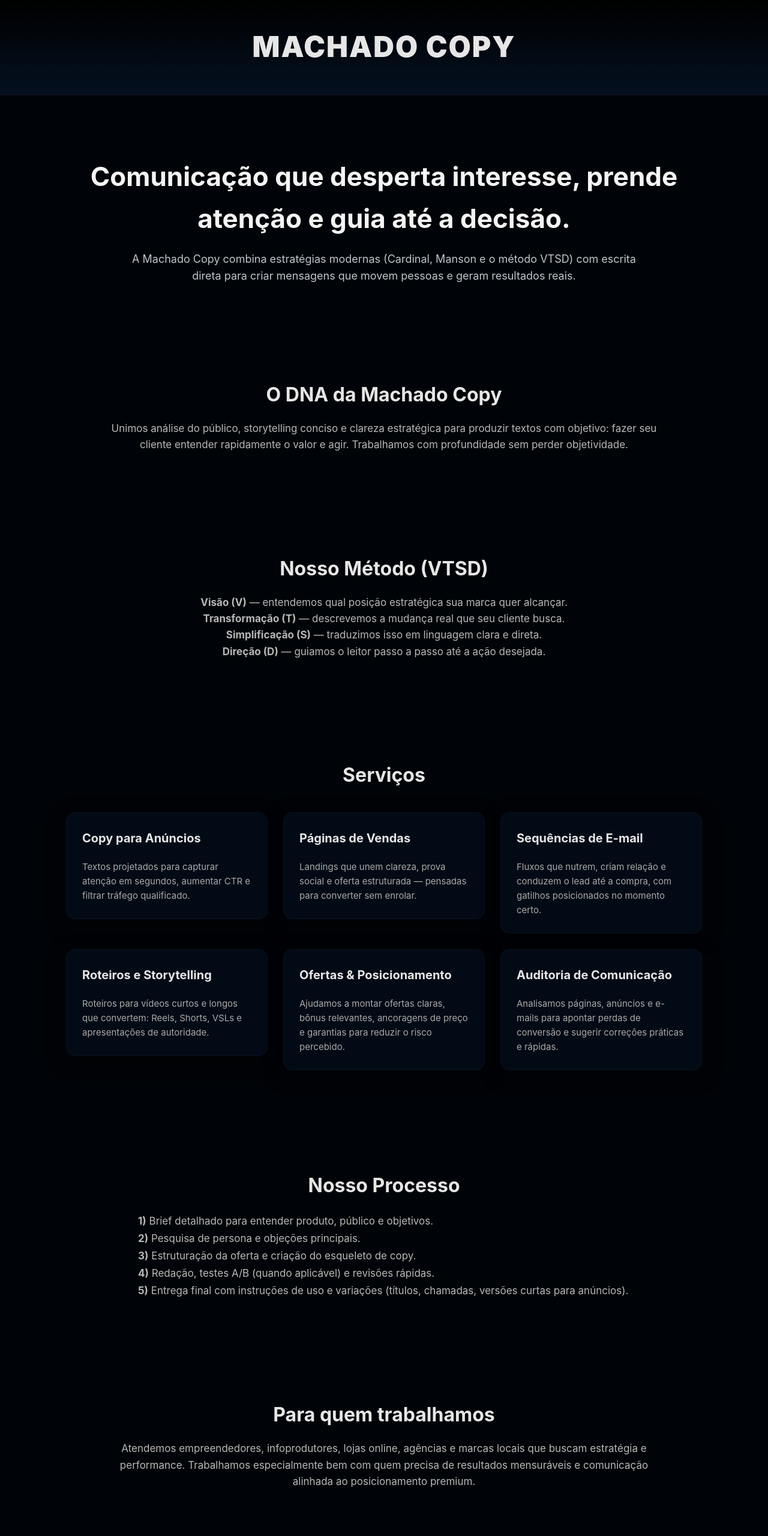
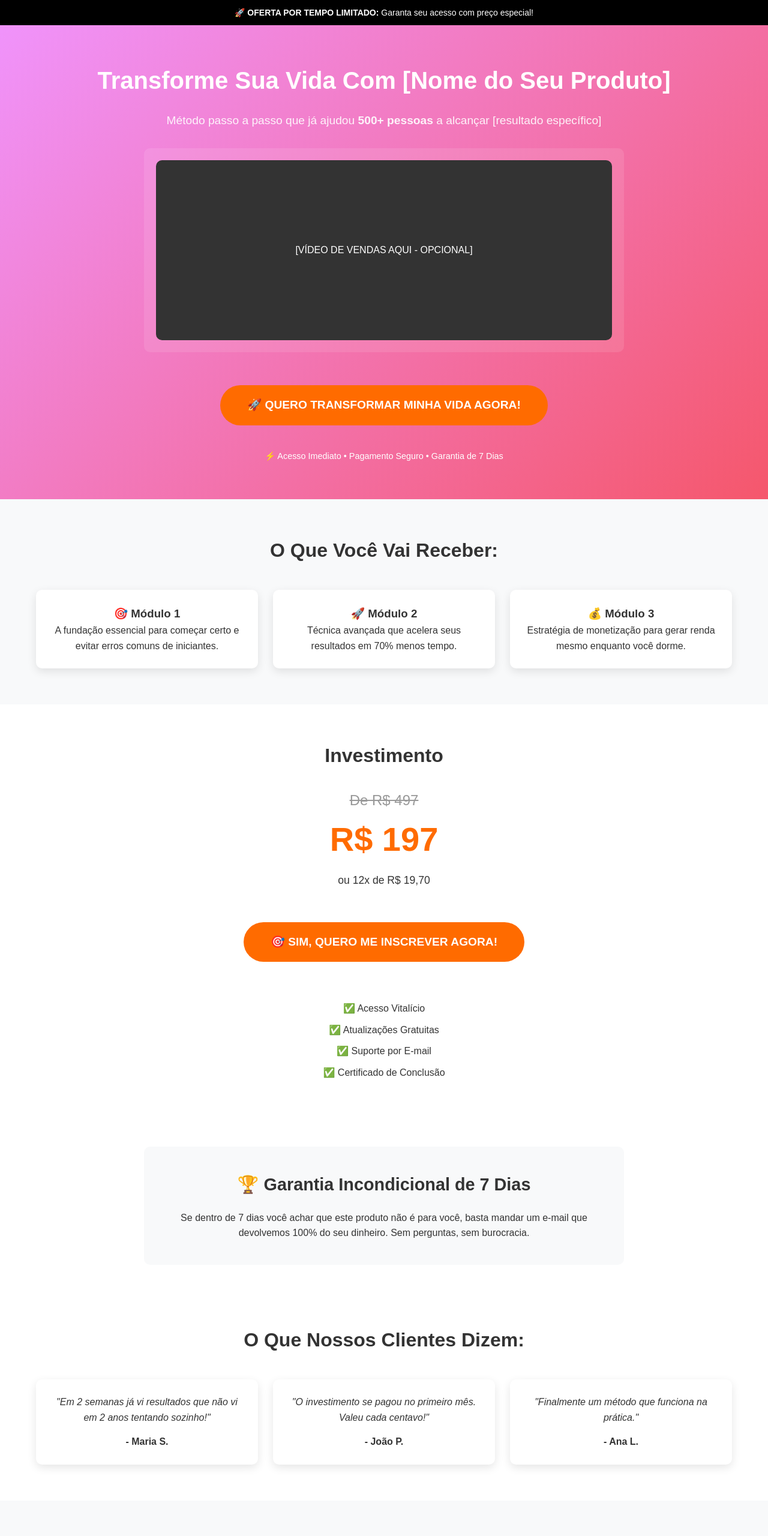
Before and after one commit to Woner00/Machado-copy, a plain HTML site: page index.html in a window 1280 px wide. Shown: the top 2560 px of the page at 60% size. Drawn offline with Linux system fonts and the light colour scheme.

Commit message:
Update index.html

```diff
--- a/index.html
+++ b/index.html
@@ -1,211 +1,325 @@
 <!DOCTYPE html>
-<html lang="pt-BR">
+<html lang="pt-br">
 <head>
-  <meta charset="UTF-8" />
-  <meta name="viewport" content="width=device-width, initial-scale=1.0"/>
-  <title>Machado Copy — Comunicação Que Move</title>
+    <meta charset="UTF-8">
+    <meta name="viewport" content="width=device-width, initial-scale=1.0">
+    <title>Meu Produto Kiwify - Landing Page Gratuita</title>
     <style>
-    :root{
-      --bg:#000307;
-      --panel:#020b15;
-      --muted:#b8b8b8;
-      --accent:#cc1111;
-      --card-border:#08111f;
+        * {
+            margin: 0;
+            padding: 0;
+            box-sizing: border-box;
         }
-    *{box-sizing:border-box}
-    body{
-      margin:0;
-      font-family:Inter, Arial, sans-serif;
-      background-color:var(--bg);
-      color:#fff;
-      line-height:1.6;
-      -webkit-font-smoothing:antialiased;
+
+        body {
+            font-family: Arial, sans-serif;
+            line-height: 1.6;
+            color: #333;
+            max-width: 100%;
+            overflow-x: hidden;
         }
-    header{
-      padding:40px 20px;
-      text-align:center;
-      border-bottom:2px solid #0a0f1a;
-      background:linear-gradient(180deg,#000,#041020);
+
+        .container {
+            max-width: 1200px;
+            margin: 0 auto;
+            padding: 0 20px;
         }
-    .logo{
-      font-size:48px;
-      font-weight:900;
-      color:#e6e6e6;
-      letter-spacing:2px;
+
+        /* HEADER */
+        .header-bar {
+            background: #000;
+            color: white;
+            text-align: center;
+            padding: 10px;
+            font-size: 14px;
         }
-    .hero{
-      padding:100px 20px 60px;
-      text-align:center;
-      max-width:1100px;
-      margin:0 auto;
+
+        /* HERO */
+        .hero {
+            padding: 60px 20px;
+            text-align: center;
+            background: linear-gradient(135deg, #f093fb 0%, #f5576c 100%);
+            color: white;
         }
-    .hero h1{
-      font-size:44px;
-      margin:0 auto 18px;
-      color:#f4f4f4;
-      max-width:980px;
+
+        .hero h1 {
+            font-size: 2.5rem;
+            margin-bottom: 20px;
         }
-    .hero p{
-      font-size:18px;
-      color:#bfc6cf;
-      max-width:880px;
-      margin:0 auto;
+
+        /* BOTÃO KIWIFY */
+        .kiwify-button {
+            display: inline-block;
+            background: #FF6B00; /* Laranja Kiwify */
+            color: white;
+            padding: 18px 45px;
+            font-size: 1.2rem;
+            font-weight: bold;
+            border-radius: 50px;
+            text-decoration: none;
+            margin: 25px 0;
+            transition: all 0.3s;
+            border: none;
+            cursor: pointer;
         }
-    .section{
-      padding:70px 20px;
-      text-align:center;
-      max-width:1100px;
-      margin:0 auto;
+
+        .kiwify-button:hover {
+            background: #e55a00;
+            transform: scale(1.05);
         }
-    .section h2{
-      font-size:32px;
-      margin-bottom:18px;
-      color:#e6e6e6;
+
+        /* BENEFÍCIOS */
+        .benefits {
+            padding: 60px 20px;
+            background: #f8f9fa;
         }
-    .section p{
-      max-width:950px;
-      margin:0 auto;
-      font-size:17px;
-      color:var(--muted);
+
+        .benefits-grid {
+            display: grid;
+            grid-template-columns: repeat(auto-fit, minmax(280px, 1fr));
+            gap: 25px;
+            margin-top: 40px;
         }
-    .services{
-      display:grid;
-      grid-template-columns:repeat(auto-fit,minmax(280px,1fr));
-      gap:26px;
-      margin-top:36px;
-      align-items:start;
+
+        .benefit-card {
+            background: white;
+            padding: 25px;
+            border-radius: 10px;
+            box-shadow: 0 5px 15px rgba(0,0,0,0.1);
+            text-align: center;
         }
-    .card{
-      background:var(--panel);
-      padding:26px;
-      border-radius:14px;
-      border:1px solid var(--card-border);
-      box-shadow:0 8px 30px rgba(0,0,0,0.55);
-      text-align:left;
+
+        /* OFERTA */
+        .offer {
+            padding: 60px 20px;
+            text-align: center;
+            background: white;
         }
-    .card h3{margin-top:0;color:#e6e6e6;font-size:20px}
-    .card p{color:#a9a9a9;font-size:15px;margin:0}
-    .process-list{max-width:820px;margin:20px auto 0;text-align:left;color:var(--muted);font-size:16px;line-height:1.7}
-    .cta{
-      background:linear-gradient(180deg,#000,#081524);
-      padding:90px 20px;
-      text-align:center;
-      margin-top:40px;
+
+        .price {
+            font-size: 3.5rem;
+            color: #FF6B00;
+            font-weight: bold;
         }
-    .cta h2{font-size:30px;margin-bottom:16px;color:#fff}
-    .cta p{font-size:16px;color:#c7c7c7;margin-bottom:18px}
-    .cta a{
-      background-color:var(--accent);
-      padding:14px 30px;
-      border-radius:12px;
-      color:#fff;
-      text-decoration:none;
-      font-weight:800;
-      display:inline-block;
+
+        .old-price {
+            text-decoration: line-through;
+            color: #999;
+            font-size: 1.5rem;
         }
-    .small{font-size:14px;color:#9aa3ad}
-    footer{
-      padding:30px;
-      text-align:center;
-      background:#000;
-      color:#777;
-      font-size:14px;
-      margin-top:40px;
+
+        /* GARANTIA */
+        .guarantee {
+            padding: 40px 20px;
+            text-align: center;
+            background: #f8f9fa;
+            border-radius: 10px;
+            margin: 40px auto;
+            max-width: 800px;
         }
-    @media (max-width:720px){
-      .hero h1{font-size:28px}
-      .hero p{font-size:16px}
-      .section{padding:40px 16px}
-      .cta{padding:48px 16px}
+
+        /* DEPOIMENTOS */
+        .testimonials {
+            padding: 60px 20px;
+            background: white;
+        }
+
+        /* FAQ */
+        .faq {
+            padding: 60px 20px;
+            background: #f8f9fa;
+        }
+
+        .faq-item {
+            background: white;
+            padding: 20px;
+            margin-bottom: 15px;
+            border-radius: 8px;
+            box-shadow: 0 2px 10px rgba(0,0,0,0.05);
+        }
+
+        /* FOOTER */
+        footer {
+            background: #1a1a1a;
+            color: white;
+            padding: 40px 20px;
+            text-align: center;
+        }
+
+        @media (max-width: 768px) {
+            .hero h1 {
+                font-size: 1.8rem;
+            }
+
+            .price {
+                font-size: 2.5rem;
+            }
+
+            .kiwify-button {
+                padding: 15px 30px;
+                font-size: 1.1rem;
+                width: 90%;
+                max-width: 300px;
+            }
         }
     </style>
 </head>
 <body>
+    <!-- BARRA SUPERIOR -->
+    <div class="header-bar">
+        🚀 <strong>OFERTA POR TEMPO LIMITADO:</strong> Garanta seu acesso com preço especial!
+    </div>
 
-<header>
-  <div class="logo">MACHADO COPY</div>
-</header>
+    <!-- HERO SECTION -->
+    <section class="hero">
+        <div class="container">
+            <h1>Transforme Sua Vida Com [Nome do Seu Produto]</h1>
+            <p style="font-size: 1.2rem; margin-bottom: 20px; opacity: 0.9;">
+                Método passo a passo que já ajudou <strong>500+ pessoas</strong> a alcançar [resultado específico]
+            </p>
 
-<section class="hero" aria-labelledby="hero-title">
-  <h1 id="hero-title">Comunicação que desperta interesse, prende atenção e guia até a decisão.</h1>
-  <p>A Machado Copy combina estratégias modernas (Cardinal, Manson e o método VTSD) com escrita direta para criar mensagens que movem pessoas e geram resultados reais.</p>
+            <!-- VÍDEO (OPCIONAL) -->
+            <div style="max-width: 800px; margin: 30px auto; background: rgba(255,255,255,0.1); padding: 20px; border-radius: 10px;">
+                <div style="background: #333; height: 300px; border-radius: 10px; display: flex; align-items: center; justify-content: center;">
+                    <p style="color: white;">[VÍDEO DE VENDAS AQUI - OPCIONAL]</p>
+                </div>
+            </div>
+
+            <!-- BOTÃO PRINCIPAL KIWIFY -->
+            <a href="https://SEUSITE.kiwify.com.br/SEUPRODUTO"
+               class="kiwify-button"
+               target="_blank">
+               🚀 QUERO TRANSFORMAR MINHA VIDA AGORA!
+            </a>
+
+            <p style="margin-top: 15px; font-size: 0.9rem;">
+                ⚡ Acesso Imediato • Pagamento Seguro • Garantia de 7 Dias
+            </p>
+        </div>
     </section>
 
-<section class="section" id="dna">
-  <h2>O DNA da Machado Copy</h2>
-  <p>Unimos análise do público, storytelling conciso e clareza estratégica para produzir textos com objetivo: fazer seu cliente entender rapidamente o valor e agir. Trabalhamos com profundidade sem perder objetividade.</p>
-</section>
+    <!-- BENEFÍCIOS -->
+    <section class="benefits">
+        <div class="container">
+            <h2 style="text-align: center; margin-bottom: 40px; font-size: 2rem;">O Que Você Vai Receber:</h2>
 
-<section class="section" id="method">
-  <h2>Nosso Método (VTSD)</h2>
-  <p><strong>Visão (V)</strong> — entendemos qual posição estratégica sua marca quer alcançar.<br>
-     <strong>Transformação (T)</strong> — descrevemos a mudança real que seu cliente busca.<br>
-     <strong>Simplificação (S)</strong> — traduzimos isso em linguagem clara e direta.<br>
-     <strong>Direção (D)</strong> — guiamos o leitor passo a passo até a ação desejada.</p>
-</section>
-
-<section class="section" id="services">
-  <h2>Serviços</h2>
-
-  <div class="services">
-    <div class="card">
-      <h3>Copy para Anúncios</h3>
-      <p>Textos projetados para capturar atenção em segundos, aumentar CTR e filtrar tráfego qualificado.</p>
+            <div class="benefits-grid">
+                <div class="benefit-card">
+                    <h3>🎯 Módulo 1</h3>
+                    <p>A fundação essencial para começar certo e evitar erros comuns de iniciantes.</p>
                 </div>
 
-    <div class="card">
-      <h3>Páginas de Vendas</h3>
-      <p>Landings que unem clareza, prova social e oferta estruturada — pensadas para converter sem enrolar.</p>
+                <div class="benefit-card">
+                    <h3>🚀 Módulo 2</h3>
+                    <p>Técnica avançada que acelera seus resultados em 70% menos tempo.</p>
                 </div>
 
-    <div class="card">
-      <h3>Sequências de E-mail</h3>
-      <p>Fluxos que nutrem, criam relação e conduzem o lead até a compra, com gatilhos posicionados no momento certo.</p>
+                <div class="benefit-card">
+                    <h3>💰 Módulo 3</h3>
+                    <p>Estratégia de monetização para gerar renda mesmo enquanto você dorme.</p>
                 </div>
-
-    <div class="card">
-      <h3>Roteiros e Storytelling</h3>
-      <p>Roteiros para vídeos curtos e longos que convertem: Reels, Shorts, VSLs e apresentações de autoridade.</p>
-    </div>
-
-    <div class="card">
-      <h3>Ofertas & Posicionamento</h3>
-      <p>Ajudamos a montar ofertas claras, bônus relevantes, ancoragens de preço e garantias para reduzir o risco percebido.</p>
-    </div>
-
-    <div class="card">
-      <h3>Auditoria de Comunicação</h3>
-      <p>Analisamos páginas, anúncios e e-mails para apontar perdas de conversão e sugerir correções práticas e rápidas.</p>
             </div>
         </div>
     </section>
 
-<section class="section" id="process">
-  <h2>Nosso Processo</h2>
-  <div class="process-list">
-    <p><strong>1)</strong> Brief detalhado para entender produto, público e objetivos.</p>
-    <p><strong>2)</strong> Pesquisa de persona e objeções principais.</p>
-    <p><strong>3)</strong> Estruturação da oferta e criação do esqueleto de copy.</p>
-    <p><strong>4)</strong> Redação, testes A/B (quando aplicável) e revisões rápidas.</p>
-    <p><strong>5)</strong> Entrega final com instruções de uso e variações (títulos, chamadas, versões curtas para anúncios).</p>
+    <!-- OFERTA -->
+    <section class="offer">
+        <div class="container">
+            <h2 style="margin-bottom: 30px; font-size: 2rem;">Investimento</h2>
+
+            <div style="margin: 30px 0;">
+                <span class="old-price">De R$ 497</span>
+                <div class="price">R$ 197</div>
+                <p style="margin-top: 10px; font-size: 1.1rem;">ou 12x de R$ 19,70</p>
+            </div>
+
+            <!-- BOTÃO SECUNDÁRIO KIWIFY -->
+            <a href="https://SEUSITE.kiwify.com.br/SEUPRODUTO"
+               class="kiwify-button"
+               target="_blank">
+               🎯 SIM, QUERO ME INSCREVER AGORA!
+            </a>
+
+            <div style="margin-top: 40px;">
+                <p style="margin: 10px 0;">✅ Acesso Vitalício</p>
+                <p style="margin: 10px 0;">✅ Atualizações Gratuitas</p>
+                <p style="margin: 10px 0;">✅ Suporte por E-mail</p>
+                <p style="margin: 10px 0;">✅ Certificado de Conclusão</p>
+            </div>
         </div>
     </section>
 
-<section class="section" id="clients">
-  <h2>Para quem trabalhamos</h2>
-  <p>Atendemos empreendedores, infoprodutores, lojas online, agências e marcas locais que buscam estratégia e performance. Trabalhamos especialmente bem com quem precisa de resultados mensuráveis e comunicação alinhada ao posicionamento premium.</p>
+    <!-- GARANTIA -->
+    <section class="guarantee">
+        <div class="container">
+            <h3 style="font-size: 1.8rem; margin-bottom: 20px;">🏆 Garantia Incondicional de 7 Dias</h3>
+            <p>Se dentro de 7 dias você achar que este produto não é para você, basta mandar um e-mail que devolvemos 100% do seu dinheiro. Sem perguntas, sem burocracia.</p>
+        </div>
     </section>
 
-<section class="cta" id="contact">
-  <h2>Pronto para elevar sua comunicação?</h2>
-  <p>Envie uma mensagem agora e vamos planejar uma estratégia sob medida para sua marca.</p>
-  <a href="mailto:csousamartins@gmail.com?subject=Contato%20Machado%20Copy&body=Olá,%20quero%20conversar%20sobre%20meu%20projeto.">Falar com a Machado Copy</a>
-  <p class="small" style="margin-top:14px">Ou envie direto para <strong>csousamartins@gmail.com</strong></p>
+    <!-- DEPOIMENTOS -->
+    <section class="testimonials">
+        <div class="container">
+            <h2 style="text-align: center; margin-bottom: 40px; font-size: 2rem;">O Que Nossos Clientes Dizem:</h2>
+
+            <div class="benefits-grid">
+                <div class="benefit-card">
+                    <p style="font-style: italic; margin-bottom: 15px;">"Em 2 semanas já vi resultados que não vi em 2 anos tentando sozinho!"</p>
+                    <p><strong>- Maria S.</strong></p>
+                </div>
+
+                <div class="benefit-card">
+                    <p style="font-style: italic; margin-bottom: 15px;">"O investimento se pagou no primeiro mês. Valeu cada centavo!"</p>
+                    <p><strong>- João P.</strong></p>
+                </div>
+
+                <div class="benefit-card">
+                    <p style="font-style: italic; margin-bottom: 15px;">"Finalmente um método que funciona na prática."</p>
+                    <p><strong>- Ana L.</strong></p>
+                </div>
+            </div>
+        </div>
     </section>
 
+    <!-- FAQ -->
+    <section class="faq">
+        <div class="container">
+            <h2 style="text-align: center; margin-bottom: 40px; font-size: 2rem;">Perguntas Frequentes</h2>
+
+            <div class="faq-item">
+                <h3>1. Como recebo o acesso?</h3>
+                <p>O acesso é imediato após a confirmação do pagamento. Você recebe um e-mail com todos os detalhes.</p>
+            </div>
+
+            <div class="faq-item">
+                <h3>2. Por quanto tempo tenho acesso?</h3>
+                <p>O acesso é vitalício! Você pode assistir quando quiser e quantas vezes quiser.</p>
+            </div>
+
+            <div class="faq-item">
+                <h3>3. Tem garantia mesmo?</h3>
+                <p>Sim! 7 dias de garantia incondicional. Se não gostar, devolvemos 100% do seu dinheiro.</p>
+            </div>
+
+            <!-- BOTÃO FINAL -->
+            <div style="text-align: center; margin-top: 40px;">
+                <a href="https://SEUSITE.kiwify.com.br/SEUPRODUTO"
+                   class="kiwify-button"
+                   target="_blank">
+                   🚀 QUERO COMEÇAR AGORA!
+                </a>
+            </div>
+        </div>
+    </section>
+
+    <!-- FOOTER -->
     <footer>
-  © 2025 Machado Copy — Todos os direitos reservados.
+        <div class="container">
+            <p>© 2024 [Seu Nome]. Todos os direitos reservados.</p>
+            <p style="margin-top: 20px; font-size: 0.9rem; color: #aaa;">
+                Este site não é afiliado ao Facebook ou a qualquer entidade do Facebook.
+            </p>
+        </div>
     </footer>
-
 </body>
 </html>
```
Lines whose indentation alone changed are shown as unchanged.
